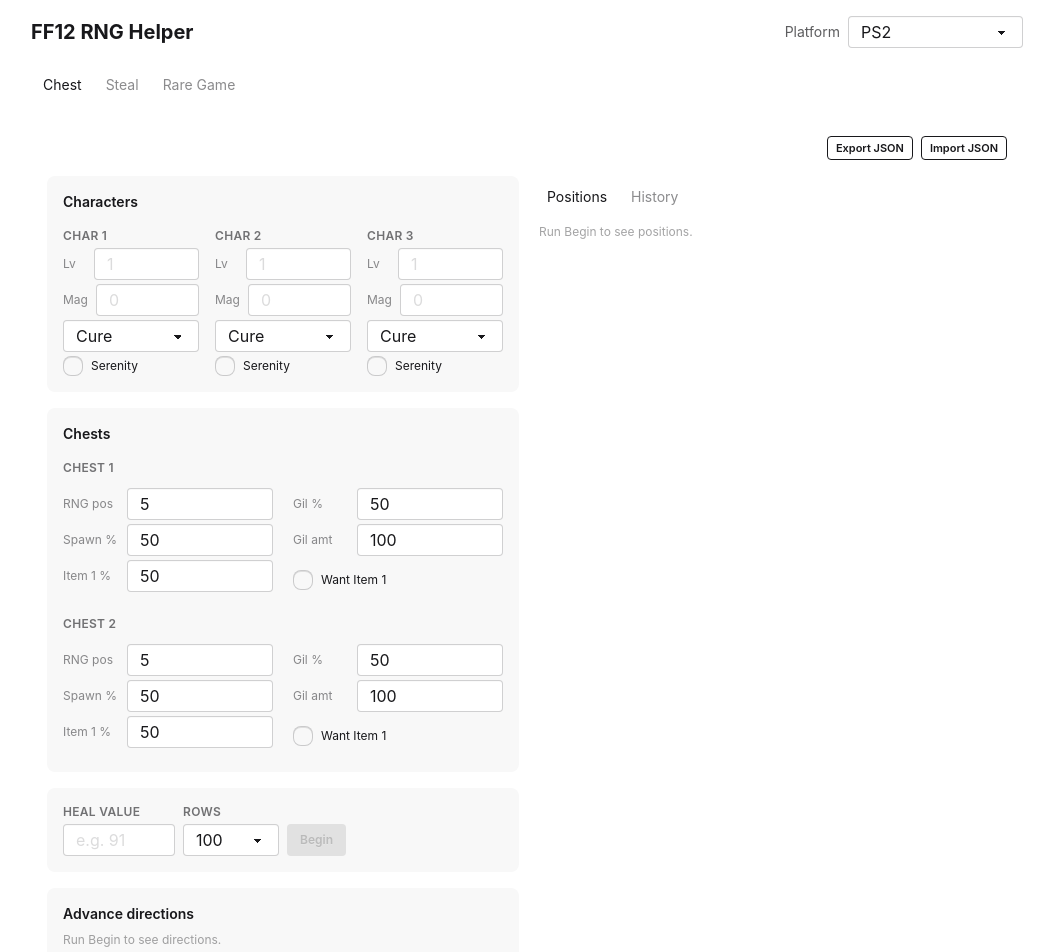
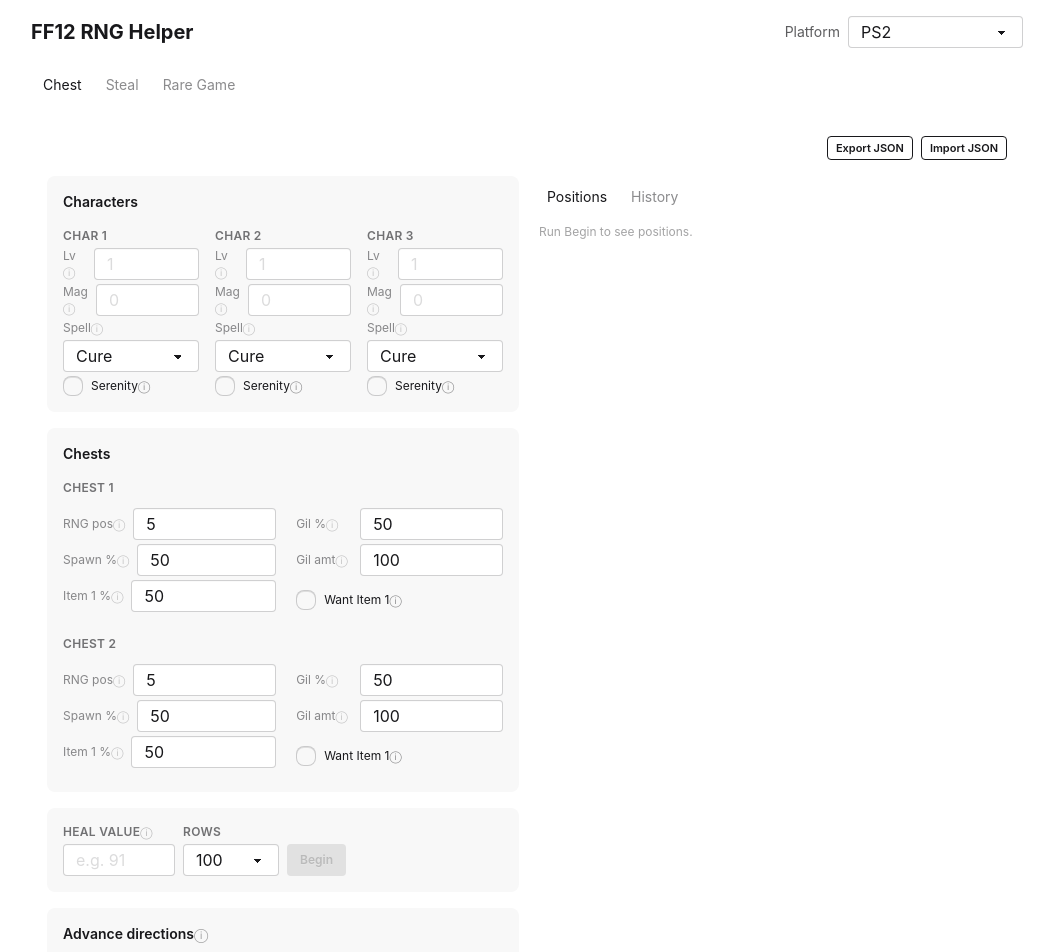
Before and after one commit to Huynie/ff12-rng-web, a Svelte app in the folder web/: page / in a window 1280 px wide. Shown: the top 952 px of the page, without its empty margins (113-1167 px from the left). Built offline with nearby package versions, Linux system fonts and the light colour scheme.

Commit message:
tooltips added

```diff
--- a/web/src/components/ChestTab.svelte
+++ b/web/src/components/ChestTab.svelte
@@ -382,30 +382,30 @@
                 <div class="flex gap-5 text-sm">
                   <div class="flex flex-col gap-1">
                     <label class="flex items-center gap-2">
-                      <span class="text-xs text-base-content/50 w-14">RNG pos</span>
+                      <span class="text-xs text-base-content/50 min-w-14">RNG pos<span class="tooltip tooltip-right inline-block normal-case font-normal" data-tip="The position of this chest in the zone's chest loading order. Each chest in a zone consumes one RNG draw when you enter, in a fixed order. For example, the Zodiac Spear is position 8 because it's the 8th chest to load (after all single-spawn chests in that area have been permanently opened). Find this value by trial and error or from community guides."><span class="cursor-help opacity-50 hover:opacity-100">ⓘ</span></span></span>
                       <input type="number" class="input input-bordered input-sm flex-1 min-w-0" bind:value={chest.rngPosition} />
                     </label>
                     <label class="flex items-center gap-2">
-                      <span class="text-xs text-base-content/50 w-14">Spawn %</span>
+                      <span class="text-xs text-base-content/50 min-w-14">Spawn %<span class="tooltip tooltip-right inline-block normal-case font-normal" data-tip="Probability the chest appears when you zone in (e.g. 1 for Gendarme, 50 for common chests)."><span class="cursor-help opacity-50 hover:opacity-100">ⓘ</span></span></span>
                       <input type="number" class="input input-bordered input-sm flex-1 min-w-0" bind:value={chest.spawnChance} />
                     </label>
                     <label class="flex items-center gap-2">
-                      <span class="text-xs text-base-content/50 w-14">Item 1 %</span>
+                      <span class="text-xs text-base-content/50 min-w-14">Item 1 %<span class="tooltip tooltip-right inline-block normal-case font-normal" data-tip="If it's an item, probability it's Item 1 vs Item 2."><span class="cursor-help opacity-50 hover:opacity-100">ⓘ</span></span></span>
                       <input type="number" class="input input-bordered input-sm flex-1 min-w-0" bind:value={chest.itemChance} />
                     </label>
                   </div>
                   <div class="flex flex-col gap-1">
                     <label class="flex items-center gap-2">
-                      <span class="text-xs text-base-content/50 w-14">Gil %</span>
+                      <span class="text-xs text-base-content/50 min-w-14">Gil %<span class="tooltip tooltip-right inline-block normal-case font-normal" data-tip="If the chest spawns, probability it contains gil instead of an item."><span class="cursor-help opacity-50 hover:opacity-100">ⓘ</span></span></span>
                       <input type="number" class="input input-bordered input-sm flex-1 min-w-0" bind:value={chest.gilChance} />
                     </label>
                     <label class="flex items-center gap-2">
-                      <span class="text-xs text-base-content/50 w-14">Gil amt</span>
+                      <span class="text-xs text-base-content/50 min-w-14">Gil amt<span class="tooltip tooltip-right inline-block normal-case font-normal" data-tip="Max gil the chest can contain. Actual amount = 1 + (rng mod gilAmt)."><span class="cursor-help opacity-50 hover:opacity-100">ⓘ</span></span></span>
                       <input type="number" class="input input-bordered input-sm flex-1 min-w-0" bind:value={chest.gilAmount} />
                     </label>
                     <label class="flex items-center gap-2 cursor-pointer h-10">
                       <input type="checkbox" class="checkbox checkbox-sm" bind:checked={chest.wantItem1} />
-                      <span class="text-xs">Want Item 1</span>
+                      <span class="text-xs">Want Item 1<span class="tooltip tooltip-right inline-block normal-case font-normal" data-tip="Check if your desired item is Item 1. The app finds the nearest bold row where it lands."><span class="cursor-help opacity-50 hover:opacity-100">ⓘ</span></span></span>
                     </label>
                   </div>
                 </div>
@@ -436,7 +436,7 @@
 
         <!-- Advance directions -->
         <div class="card bg-base-200 p-4 flex flex-col gap-2">
-          <h3 class="font-semibold text-sm">Advance directions</h3>
+          <h3 class="font-semibold text-sm">Advance directions<span class="tooltip tooltip-bottom inline-block normal-case font-normal" data-tip="How many RNG positions to consume before zoning to land on your target chest result."><span class="cursor-help opacity-40 hover:opacity-100">ⓘ</span></span></h3>
           {#if advanceDirections.length > 0}
             <div class="grid gap-x-5 gap-y-3 text-sm" style="grid-template-columns: repeat({advanceDirections.length}, 1fr)">
               {#each advanceDirections as _, i}
@@ -444,14 +444,14 @@
               {/each}
               {#each advanceDirections as d, i}
                 {#if i === 0}
-                  <span class="badge badge-md border-blue-400 bg-blue-100 text-blue-700 dark:border-blue-500 dark:bg-blue-900/30 dark:text-blue-300">{#if d.advanceToAppear >= 0}<strong>{d.advanceToAppear}</strong> to spawn{:else}Out of range{/if}</span>
+                  <span class="badge badge-md border-blue-400 bg-blue-100 text-blue-700 dark:border-blue-500 dark:bg-blue-900/30 dark:text-blue-300">{#if d.advanceToAppear >= 0}<strong>{d.advanceToAppear}</strong> to spawn{:else}Out of range{/if}{#if i === 0}<span class="tooltip tooltip-left inline-block normal-case font-normal" data-tip="Advance RNG by this many before zoning to make the chest appear."><span class="cursor-help opacity-50 hover:opacity-100">ⓘ</span></span>{/if}</span>
                 {:else}
                   <span class="badge badge-md border-cyan-400 bg-cyan-100 text-cyan-700 dark:border-cyan-500 dark:bg-cyan-900/30 dark:text-cyan-300">{#if d.advanceToAppear >= 0}<strong>{d.advanceToAppear}</strong> to spawn{:else}Out of range{/if}</span>
                 {/if}
               {/each}
               {#each advanceDirections as d, i}
                 {#if i === 0}
-                  <span class="badge badge-md border-indigo-500 bg-indigo-200 text-indigo-800 dark:border-indigo-400 dark:bg-indigo-900/40 dark:text-indigo-200">{#if d.advanceForItem >= 0}<strong>{d.advanceForItem}</strong> to item{:else}Out of range{/if}</span>
+                  <span class="badge badge-md border-indigo-500 bg-indigo-200 text-indigo-800 dark:border-indigo-400 dark:bg-indigo-900/40 dark:text-indigo-200">{#if d.advanceForItem >= 0}<strong>{d.advanceForItem}</strong> to item{:else}Out of range{/if}{#if i === 0}<span class="tooltip tooltip-left inline-block normal-case font-normal" data-tip="Advance RNG by this many to land on a row where the chest spawns AND contains your desired item."><span class="cursor-help opacity-50 hover:opacity-100">ⓘ</span></span>{/if}</span>
                 {:else}
                   <span class="badge badge-md border-sky-500 bg-sky-200 text-sky-800 dark:border-sky-400 dark:bg-sky-900/40 dark:text-sky-200">{#if d.advanceForItem >= 0}<strong>{d.advanceForItem}</strong> to item{:else}Out of range{/if}</span>
                 {/if}
@@ -492,10 +492,10 @@
               <table class="table table-md table-pin-rows">
                 <thead>
                   <tr>
-                    <th>Index</th>
-                    <th>Heal</th>
-                    <th>%</th>
-                    {#each chests as _, i}<th>Chest {i + 1}</th>{/each}
+                    <th>Index<span class="tooltip tooltip-bottom inline-block normal-case font-normal" data-tip="Position in the RNG sequence."><span class="cursor-help opacity-40 hover:opacity-100">ⓘ</span></span></th>
+                    <th>Heal<span class="tooltip tooltip-bottom inline-block normal-case font-normal" data-tip="What a heal produces at this RNG position."><span class="cursor-help opacity-40 hover:opacity-100">ⓘ</span></span></th>
+                    <th>%<span class="tooltip tooltip-bottom inline-block normal-case font-normal" data-tip="rng mod 100 — compared against all chest probabilities. Only % = 0 passes a 1% spawn check."><span class="cursor-help opacity-40 hover:opacity-100">ⓘ</span></span></th>
+                    {#each chests as _, i}<th>Chest {i + 1}<span class="tooltip tooltip-bottom inline-block normal-case font-normal" data-tip="Bold = the chest physically spawns at this position. Highlighted = lands on your desired item."><span class="cursor-help opacity-40 hover:opacity-100">ⓘ</span></span></th>{/each}
                   </tr>
                 </thead>
                 <tbody>
--- a/web/src/components/SpawnTab.svelte
+++ b/web/src/components/SpawnTab.svelte
@@ -136,15 +136,15 @@
           </div>
           <div class="grid grid-cols-3 gap-2 text-sm">
             <label class="flex flex-col gap-1">
-              <span class="text-xs text-base-content/50">Min %</span>
+              <span class="text-xs text-base-content/50">Min %<span class="tooltip tooltip-right inline-block normal-case font-normal" data-tip="Minimum spawn probability, usually 0."><span class="cursor-help opacity-50 hover:opacity-100">ⓘ</span></span></span>
               <input type="number" class="input input-bordered input-sm w-full" bind:value={m.minChance} />
             </label>
             <label class="flex flex-col gap-1">
-              <span class="text-xs text-base-content/50">Max %</span>
+              <span class="text-xs text-base-content/50">Max %<span class="tooltip tooltip-right inline-block normal-case font-normal" data-tip="Maximum spawn probability from game data (e.g. 20 = 20% chance)."><span class="cursor-help opacity-50 hover:opacity-100">ⓘ</span></span></span>
               <input type="number" class="input input-bordered input-sm w-full" bind:value={m.maxChance} />
             </label>
             <label class="flex flex-col gap-1">
-              <span class="text-xs text-base-content/50">RNG pos</span>
+              <span class="text-xs text-base-content/50">RNG pos<span class="tooltip tooltip-right inline-block normal-case font-normal" data-tip="Which RNG draw after zoning triggers the spawn check. Usually the last value consumed."><span class="cursor-help opacity-50 hover:opacity-100">ⓘ</span></span></span>
               <input type="number" class="input input-bordered input-sm w-full" bind:value={m.rngPosition} />
             </label>
           </div>
@@ -200,9 +200,11 @@
       <table class="table table-md table-pin-rows">
         <thead>
           <tr>
-            <th>Index</th><th>Heal</th>
-            <th>Spawn %</th><th>Raw RNG</th>
-            {#each monsters as _, i}<th>M{i + 1}</th>{/each}
+            <th>Index<span class="tooltip tooltip-bottom inline-block normal-case font-normal" data-tip="Position in the RNG sequence."><span class="cursor-help opacity-40 hover:opacity-100">ⓘ</span></span></th>
+            <th>Heal<span class="tooltip tooltip-bottom inline-block normal-case font-normal" data-tip="What a heal produces at this RNG position."><span class="cursor-help opacity-40 hover:opacity-100">ⓘ</span></span></th>
+            <th>Spawn %<span class="tooltip tooltip-bottom inline-block normal-case font-normal" data-tip="The computed spawn probability at this RNG position."><span class="cursor-help opacity-40 hover:opacity-100">ⓘ</span></span></th>
+            <th>Raw RNG<span class="tooltip tooltip-bottom inline-block normal-case font-normal" data-tip="The raw RNG value before any modulo operation."><span class="cursor-help opacity-40 hover:opacity-100">ⓘ</span></span></th>
+            {#each monsters as _, i}<th>M{i + 1}<span class="tooltip tooltip-bottom inline-block normal-case font-normal" data-tip="Monster {i + 1} spawns at this RNG position."><span class="cursor-help opacity-40 hover:opacity-100">ⓘ</span></span></th>{/each}
           </tr>
         </thead>
         <tbody>
--- a/web/src/components/StealTab.svelte
+++ b/web/src/components/StealTab.svelte
@@ -157,8 +157,12 @@
       <table class="table table-md table-pin-rows">
         <thead>
           <tr>
-            <th>Index</th><th>Heal</th><th>%</th>
-            <th>Normal steal</th><th>Cuffs steal</th><th>Lv99 Chocobo</th>
+            <th>Index<span class="tooltip tooltip-bottom inline-block normal-case font-normal" data-tip="Position in the RNG sequence."><span class="cursor-help opacity-40 hover:opacity-100">ⓘ</span></span></th>
+            <th>Heal<span class="tooltip tooltip-bottom inline-block normal-case font-normal" data-tip="What a heal produces at this RNG position."><span class="cursor-help opacity-40 hover:opacity-100">ⓘ</span></span></th>
+            <th>%<span class="tooltip tooltip-bottom inline-block normal-case font-normal" data-tip="rng mod 100 — compared against steal thresholds."><span class="cursor-help opacity-40 hover:opacity-100">ⓘ</span></span></th>
+            <th>Normal steal<span class="tooltip tooltip-bottom inline-block normal-case font-normal" data-tip="Item obtained with a normal steal at this position."><span class="cursor-help opacity-40 hover:opacity-100">ⓘ</span></span></th>
+            <th>Cuffs steal<span class="tooltip tooltip-bottom inline-block normal-case font-normal" data-tip="Item obtained when stealing with Thief's Cuffs equipped."><span class="cursor-help opacity-40 hover:opacity-100">ⓘ</span></span></th>
+            <th>Lv99 Chocobo<span class="tooltip tooltip-bottom inline-block normal-case font-normal" data-tip="Whether a level 99 Red Chocobo can be stolen at this position."><span class="cursor-help opacity-40 hover:opacity-100">ⓘ</span></span></th>
           </tr>
         </thead>
         <tbody>
--- a/web/src/components/shared/CharacterInputRow.svelte
+++ b/web/src/components/shared/CharacterInputRow.svelte
@@ -13,7 +13,7 @@
   <span class="text-xs font-semibold text-base-content/60 uppercase tracking-wide">{label}</span>
 
   <label class="flex items-center gap-2 text-sm">
-    <span class="w-8 text-xs text-base-content/50">Lv</span>
+    <span class="w-8 text-xs text-base-content/50">Lv<span class="tooltip tooltip-right inline-block normal-case font-normal" data-tip="Character level (1–99). Affects the possible heal range."><span class="cursor-help opacity-50 hover:opacity-100">ⓘ</span></span></span>
     <input
       type="number"
       min="1"
@@ -25,7 +25,7 @@
   </label>
 
   <label class="flex items-center gap-2 text-sm">
-    <span class="w-8 text-xs text-base-content/50">Mag</span>
+    <span class="w-8 text-xs text-base-content/50">Mag<span class="tooltip tooltip-right inline-block normal-case font-normal" data-tip="Magic Power stat. Affects the maximum heal amount."><span class="cursor-help opacity-50 hover:opacity-100">ⓘ</span></span></span>
     <input
       type="number"
       min="0"
@@ -36,14 +36,17 @@
     />
   </label>
 
-  <select class="select select-bordered select-sm w-full" bind:value={spell}>
-    {#each Object.values(Spells) as s}
-      <option value={s}>{SPELL_NAMES[s]}</option>
-    {/each}
-  </select>
+  <div class="flex flex-col gap-1">
+    <span class="text-xs text-base-content/50">Spell<span class="tooltip tooltip-right inline-block normal-case font-normal" data-tip="The cure spell being cast. Each spell has a different heal range."><span class="cursor-help opacity-50 hover:opacity-100">ⓘ</span></span></span>
+    <select class="select select-bordered select-sm w-full" bind:value={spell}>
+      {#each Object.values(Spells) as s}
+        <option value={s}>{SPELL_NAMES[s]}</option>
+      {/each}
+    </select>
+  </div>
 
   <label class="flex items-center gap-2 cursor-pointer text-sm">
     <input type="checkbox" class="checkbox checkbox-sm" bind:checked={serenity} />
-    <span class="text-xs">Serenity</span>
+    <span class="text-xs">Serenity<span class="tooltip tooltip-right inline-block normal-case font-normal" data-tip="Serenity augment: doubles the guaranteed minimum heal, narrowing possible RNG positions."><span class="cursor-help opacity-50 hover:opacity-100">ⓘ</span></span></span>
   </label>
 </div>
--- a/web/src/components/shared/HealInput.svelte
+++ b/web/src/components/shared/HealInput.svelte
@@ -35,7 +35,7 @@
   <!-- Phase 1: Begin -->
   <div class="flex flex-wrap items-end gap-2">
     <div class="flex flex-col gap-1">
-      <p class="text-xs font-semibold text-base-content/60 uppercase tracking-wide">Heal value</p>
+      <p class="text-xs font-semibold text-base-content/60 uppercase tracking-wide">Heal value<span class="tooltip tooltip-bottom inline-block normal-case font-normal" data-tip="Enter the heal amount shown in-game. Used to find your position in the RNG sequence."><span class="cursor-help opacity-50 hover:opacity-100">ⓘ</span></span></p>
       <input
         type="number"
         class="input input-bordered input-sm w-28"
@@ -53,6 +53,7 @@
         {/each}
       </select>
     </div>
+    <span class="tooltip tooltip-bottom" data-tip="Start a fresh search using the entered heal value.">
       <button
         class="btn btn-primary btn-sm"
         on:click={() => dispatch('begin')}
@@ -64,6 +65,7 @@
           Begin
         {/if}
       </button>
+    </span>
   </div>
 
 {:else}
@@ -73,7 +75,7 @@
     <div class="flex flex-wrap items-end gap-1 lg:gap-6">
       <!-- Heal group -->
       <div class="flex flex-col gap-1">
-        <p class="text-xs font-semibold text-base-content/60 uppercase tracking-wide">Next heal</p>
+        <p class="text-xs font-semibold text-base-content/60 uppercase tracking-wide">Next heal<span class="tooltip tooltip-bottom inline-block normal-case font-normal" data-tip="Enter each subsequent heal to narrow down your exact RNG position."><span class="cursor-help opacity-50 hover:opacity-100">ⓘ</span></span></p>
         <div class="flex items-center gap-1 lg:gap-2">
           <input
             type="number"
@@ -82,6 +84,7 @@
             on:keydown={onContinueKeydown}
             disabled={loading}
           />
+          <span class="tooltip tooltip-bottom" data-tip="Submit this heal value to refine your RNG position.">
             <button
               class="btn btn-primary btn-sm"
               on:click={() => dispatch('continue')}
@@ -93,10 +96,13 @@
                 Heal
               {/if}
             </button>
+          </span>
         </div>
       </div>
 
       <!-- Attack group -->
+      <div class="flex flex-col gap-1">
+        <p class="text-xs font-semibold text-base-content/60 uppercase tracking-wide">Attacks<span class="tooltip tooltip-bottom inline-block normal-case font-normal" data-tip="Each attack consumes 10 RNG values. Use this to move toward your target position."><span class="cursor-help opacity-50 hover:opacity-100">ⓘ</span></span></p>
         <div class="flex items-end gap-1 lg:gap-2">
           <input
             type="number"
@@ -105,24 +111,29 @@
             bind:value={consumeCount}
             disabled={loading}
           />
+          <span class="tooltip tooltip-bottom" data-tip="Execute attacks to advance RNG by (count × 10) positions.">
             <button
               class="btn btn-secondary btn-sm"
               on:click={() => dispatch('consume', consumeCount)}
               disabled={loading}
             >Attack</button>
+          </span>
+        </div>
       </div>
 
       <!-- Reset -->
+      <span class="tooltip tooltip-bottom lg:ml-auto" data-tip="Clear all results and start over.">
         <button
-        class="btn btn-outline btn-sm lg:ml-auto"
+          class="btn btn-outline btn-sm"
           on:click={() => dispatch('clear')}
           disabled={loading}
         >Reset</button>
+      </span>
     </div>
 
     <!-- Combo info -->
     {#if comboInfo >= 0}
-      <span class="text-xs text-base-content/60">Combo in <strong class="text-base-content">{comboInfo}</strong> attack(s)</span>
+      <span class="text-xs text-base-content/60">Combo in <strong class="text-base-content">{comboInfo}</strong> attack(s)<span class="tooltip tooltip-right inline-block normal-case font-normal" data-tip="A combo fires a different number of RNG values than a normal attack and will throw off your count."><span class="cursor-help opacity-50 hover:opacity-100">ⓘ</span></span></span>
     {/if}
   </div>
 {/if}
```
Lines whose indentation alone changed are shown as unchanged.
